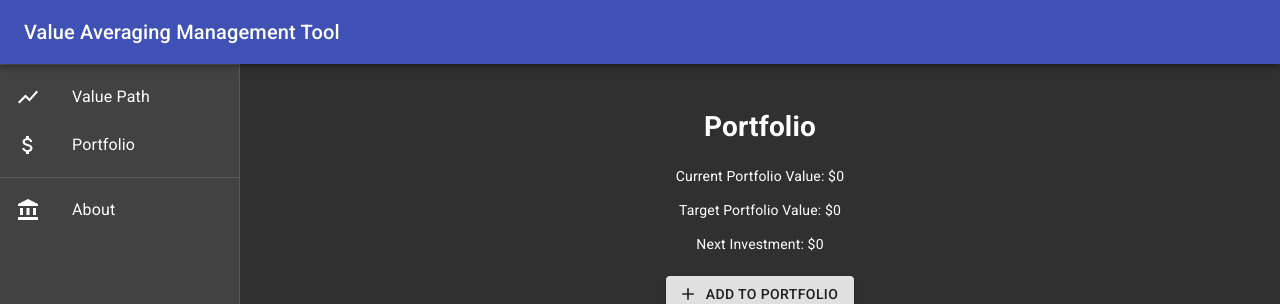
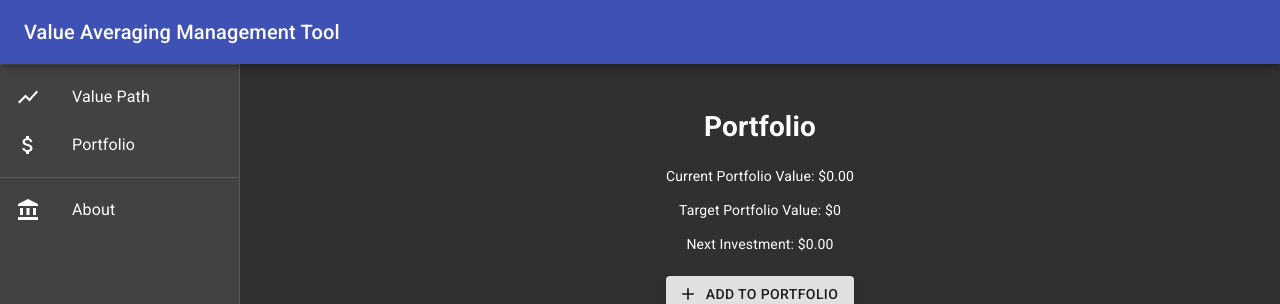
Before and after one commit to cjbeattie/ValueAveragingFinancialTool, a React (Create React App) app in the folder client/: page /portfolio in a window 1280 px wide. Shown: the top 304 px of the page. Built offline with nearby package versions, Linux system fonts and the light colour scheme.

Commit message:
Fixing founding of high level data, removing headings in value path

```diff
--- a/client/src/components/Portfolio.js
+++ b/client/src/components/Portfolio.js
@@ -231,9 +231,9 @@ const Portfolio = (props) => {
         <>
             <h1>Portfolio</h1>
             {/* { windowUserID ? <h2>User ID: {windowUserID}</h2> : <h2>No user</h2>} */}
-            <p>Current Portfolio Value: ${highLevelData.calcCurrentPortfolioValue}</p>
+            <p>Current Portfolio Value: ${highLevelData.calcCurrentPortfolioValue.toFixed(2)}</p>
             <p>Target Portfolio Value: ${highLevelData.targetPortfolioValue}</p>
-            <p>Next Investment: ${highLevelData.calcNextInvestment}</p>
+            <p>Next Investment: ${highLevelData.calcNextInvestment.toFixed(2)}</p>
             {/* <p>Next Investment Date: {format(highLevelData.nextInvestmentDate, 'dd/MM/yyyy')}</p> */}
             {/* <p>Next Investment Date: {highLevelData.nextInvestmentDate}</p> */}
             { highLevelData.nextInvestmentDate &&
--- a/client/src/components/ValuePath.js
+++ b/client/src/components/ValuePath.js
@@ -417,15 +417,15 @@ export default function ValuePath(props) {
                     </form>
                 </Grid>
                 <Grid item xs={4}>
-                    <Typography component="h1" variant="h5">
+                    {/* <Typography component="h1" variant="h5">
                         Value Path
-                    </Typography>
+                    </Typography> */}
                     {props.user ? <ValuePathTable valuePath={props.user.valuePaths[0].valuePath} /> : ""}
                 </Grid>
                 <Grid item xs={4}>
-                    <Typography component="h1" variant="h5">
+                    {/* <Typography component="h1" variant="h5">
                         Graph
-                    </Typography>
+                    </Typography> */}
                 </Grid>
             </Grid>
 
```
